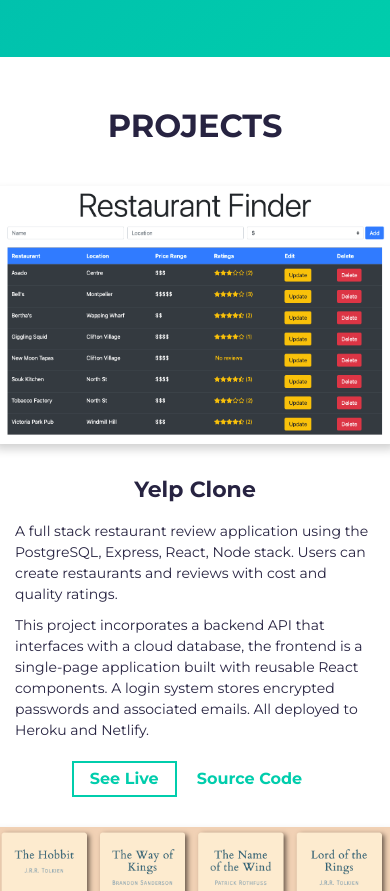
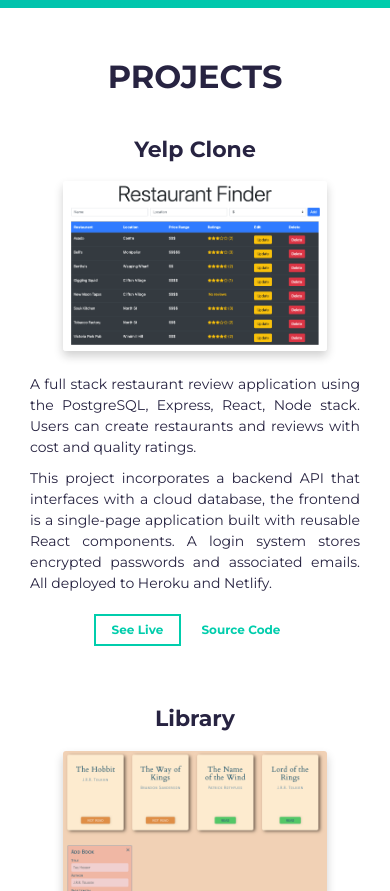
Before and after one commit to shanesc/portfolio, a website: page index.html in a window 390 px wide. Shown: the part 1781-2672 px from the top of the page. Drawn offline with nearby package versions, Linux system fonts and the light colour scheme.

Commit message:
Update layout on small devices

```diff
--- a/index.html
+++ b/index.html
@@ -66,8 +66,8 @@
       <div class="container">
         <h2>Projects</h2>
         <div class="projects__project">
+          <h3 class="projects__title">Yelp Clone</h3>
           <div class="projects__details">
-            <h3 class="projects__title">Yelp Clone</h3>
             <p>
               A full stack restaurant review application using the
               PostgreSQL, Express, React, Node stack. Users can create
@@ -80,6 +80,7 @@
               login system stores encrypted passwords and associated
               emails. All deployed to Heroku and Netlify.
             </p>
+          </div>
           <div class="projects__btns">
             <a
               href="https://yelp-clone-sm.netlify.app/"
@@ -91,7 +92,6 @@
               class="btn btn--green btn--no-border u-shift-right"
               >Source Code</a
             >
-            </div>
           </div>
           <div class="projects__demo">
             <a
@@ -107,8 +107,8 @@
           </div>
         </div>
         <div class="projects__project">
+          <h3 class="projects__title">Library</h3>
           <div class="projects__details">
-            <h3 class="projects__title">Library</h3>
             <p>
               A Vanilla JS app that allows users to add, delete, and
               change the read status of book cards. It uses local
@@ -120,6 +120,7 @@
               used for the CSS. Object constructors are used to create
               each new Book object.
             </p>
+          </div>
           <div class="projects__btns">
             <a
               href="https://shanesc.github.io/library/"
@@ -133,7 +134,6 @@
               class="btn btn--green btn--no-border u-shift-right"
               >Source Code</a
             >
-            </div>
           </div>
           <div class="projects__demo">
             <a
@@ -149,8 +149,8 @@
           </div>
         </div>
         <div class="projects__project">
+          <h3 class="projects__title">Tip Calculator</h3>
           <div class="projects__details">
-            <h3 class="projects__title">Tip Calc</h3>
             <p>
               A Vanilla JS app that calculates the tip, total, and
               split for a bill based on a few user inputs.
@@ -161,6 +161,7 @@
               to achieve a responsive, aesthetically-pleasing layout,
               and reusable utility classes.
             </p>
+          </div>
           <div class="projects__btns">
             <a
               href="https://shanesc.github.io/tip-calc/"
@@ -175,7 +176,6 @@
               >Source Code</a
             >
           </div>
-          </div>
           <div class="projects__demo">
             <a
               href="https://shanesc.github.io/tip-calc/"
@@ -183,15 +183,15 @@
             >
               <img
                 src="images/tip-calc-project.png"
-                alt="Tip Calc project screenshot"
+                alt="Tip Calculator project screenshot"
                 class="projects__image u-shift-up"
               />
             </a>
           </div>
         </div>
         <div class="projects__project">
+          <h3 class="projects__title">Pomodoro Timer</h3>
           <div class="projects__details">
-            <h3 class="projects__title">Pomodoro Timer</h3>
             <p>
               A pomodoro work timer application built with Vanilla JS.
               Users can change their work and break session times,
@@ -199,9 +199,10 @@
             </p>
             <p>
               This app was built collaboratively with another student,
-              practicing pair programming techniques remotely usign VS
+              practicing pair programming techniques remotely using VS
               Code extensions to work on live code.
             </p>
+          </div>
           <div class="projects__btns">
             <a
               href="https://shanesc.github.io/pomodoro/"
@@ -216,15 +217,14 @@
               >Source Code</a
             >
           </div>
-          </div>
           <div class="projects__demo">
             <a
               href="https://shanesc.github.io/pomodoro/"
               target="_blank"
             >
               <img
-                src="images/pomodoro-project-2.png"
-                alt="Tip Calc project screenshot"
+                src="images/pomodoro-project.png"
+                alt="Pomodoro project screenshot"
                 class="projects__image u-shift-up"
               />
             </a>
--- a/sass/main.scss
+++ b/sass/main.scss
@@ -69,7 +69,7 @@
 
 p {
   line-height: 1.5;
-  text-align: start;
+  text-align: justify;
   margin-bottom: 1rem;
 
   &:last-of-type {
@@ -165,60 +165,42 @@
 }
 
 .projects {
-  // padding-top: 15rem;
-  // margin: -2rem 7rem 0;
-  padding: 5rem 1.5rem 0;
-  // margin: 0 auto;
-  display: flex;
-  flex-direction: column;
-  align-items: center;
+  padding: 5rem 3rem 0;
 
   &__project {
-    // display: grid;
-    // grid-template-columns: repeat(12, 1fr);
-    // grid-gap: 8rem;
-    display: flex;
-    // justify-content: space-between;
     width: 100%;
+    display: grid;
+    grid-template-columns: 30rem 1fr;
+    grid-template-areas:
+      'title demo'
+      'details demo'
+      'buttons demo';
+    column-gap: 8rem;
     margin-bottom: 10rem;
   }
 
+  &__title {
+    grid-area: title;
+  }
+
   &__details {
-    // grid-column: span 4;
-    margin-right: 8rem;
-    flex: 0 0 30rem;
+    grid-area: details;
+  }
+
+  &__btns {
+    grid-area: buttons;
   }
 
   &__demo {
-    // grid-column: span 8;
-  }
-
-  &__title {
-    text-align: start;
-  }
-
-  &__container {
-    display: flex;
-    justify-content: center;
-    margin-bottom: 8rem;
-  }
-
-  &__btns {
-    text-align: start;
-    margin-top: 1.5rem;
+    grid-area: demo;
+    align-self: center;
   }
 
   &__image {
-    // width: 61rem;
-    // width: 100%;
     max-width: 61rem;
     max-height: 40rem;
     border-radius: 3px;
     box-shadow: 0 0.5rem 1rem rgba(22, 22, 22, 0.2);
-  }
-
-  & .wrapper__item {
-    align-self: flex-start;
   }
 }
 
@@ -244,7 +226,6 @@
   background-color: #333;
   text-align: center;
   padding: 4.8rem 0 2rem;
-  // overflow: hidden;
 
   &__copyright {
     font-size: 1.3rem;
@@ -333,9 +314,7 @@
 }
 
 .back-to-top {
-  // color: #fff;
   margin: 1rem 0 1.6rem;
-  // cursor: pointer;
 }
 
 .social-links i {
@@ -422,10 +401,6 @@
       margin-bottom: 5rem;
     }
 
-    &__details {
-      margin-right: 4rem;
-    }
-
     &__image {
       max-width: 40rem;
       max-height: 30rem;
@@ -462,7 +437,6 @@
 
     &__item {
       padding-bottom: 4rem;
-      max-width: 80%;
     }
   }
 
@@ -478,27 +452,24 @@
 
   .projects {
     &__project {
-      flex-direction: column;
-      align-items: center;
-      margin-bottom: 3rem;
-    }
-
-    &__details {
-      order: 1;
-      margin: 0;
+      grid-template-columns: 1fr;
+      grid-template-areas:
+        'title'
+        'demo'
+        'details'
+        'buttons';
+      justify-items: center;
+      margin-bottom: 6rem;
     }
 
     &__demo {
-      margin-bottom: 3rem;
-    }
-
-    &__title,
-    &__btns {
-      text-align: center;
+      margin-bottom: 2rem;
     }
   }
 
   .btn {
+    font-size: 1.2rem;
+
     &--large {
       font-size: 1.8rem;
     }
@@ -515,6 +486,16 @@
     &__image {
       width: 100%;
       max-width: 30rem;
+    }
+  }
+
+  .projects {
+    &__demo {
+      max-width: 80%;
+    }
+
+    &__image {
+      max-width: 100%;
     }
   }
 
```
Also changed, not shown: css/style.css, images/pomodoro-project.png, 1 other file. Lines whose indentation alone changed are shown as unchanged.
